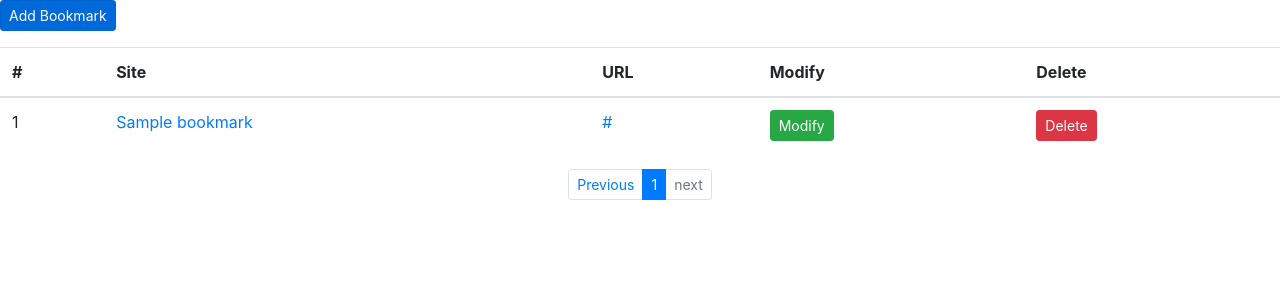
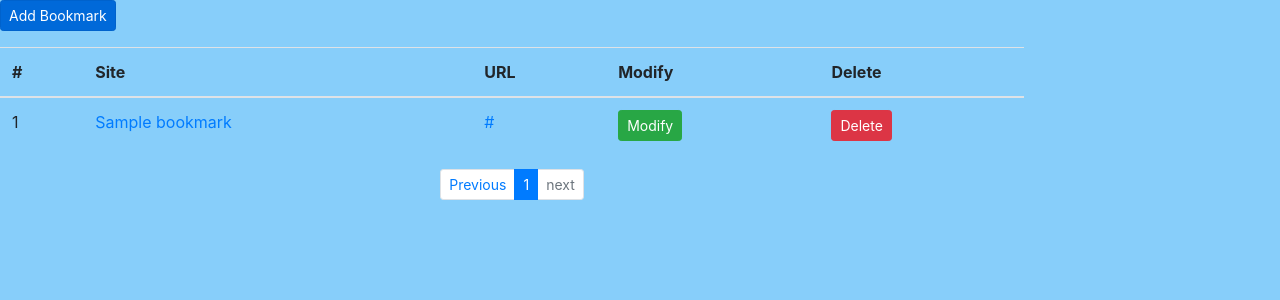
Before and after one commit to 2020emirim/2-practice-list-seohyunni, a Django app: page /bookmark/ in a window 1280 px wide. Shown: the top 300 px of the page. Run offline with Django 3.2, Linux system fonts and the light colour scheme; tables that the repository leaves empty hold one stand-in row (values such as "Sample post"); some libraries are stand-ins or nearby versions.

Commit message:
static CSS

```diff
--- a/Practice_List/settings.py
+++ b/Practice_List/settings.py
@@ -119,3 +119,4 @@ USE_TZ = True
 # https://docs.djangoproject.com/en/2.2/howto/static-files/
 
 STATIC_URL = '/static/'
+STATICFILES_DIRS = [os.path.join(BASE_DIR, 'static')]
--- /dev/null
+++ b/static/mystyle.css
@@ -0,0 +1,4 @@
+body{
+    width:80%;
+    background-color:lightskyblue;
+}
--- a/templates/base.html
+++ b/templates/base.html
@@ -10,6 +10,9 @@
 <script src="https://stackpath.bootstrapcdn.com/bootstrap/4.5.0/js/bootstrap.min.js" integrity="sha384-OgVRvuATP1z7JjHLkuOU7Xw704+h835Lr+6QL9UvYjZE3Ipu6Tp75j7Bh/kR0JKI" crossorigin="anonymous"></script>
     <meta charset="UTF-8">
     <title>Bookmark {% block title %}{% endblock %}</title>
+
+    {% load static %}
+    <link rel="stylesheet" href="{% static 'mystyle.css' %}">
 </head>
 <body>
     {% block content %}
```
Also changed, not shown: README.md.
